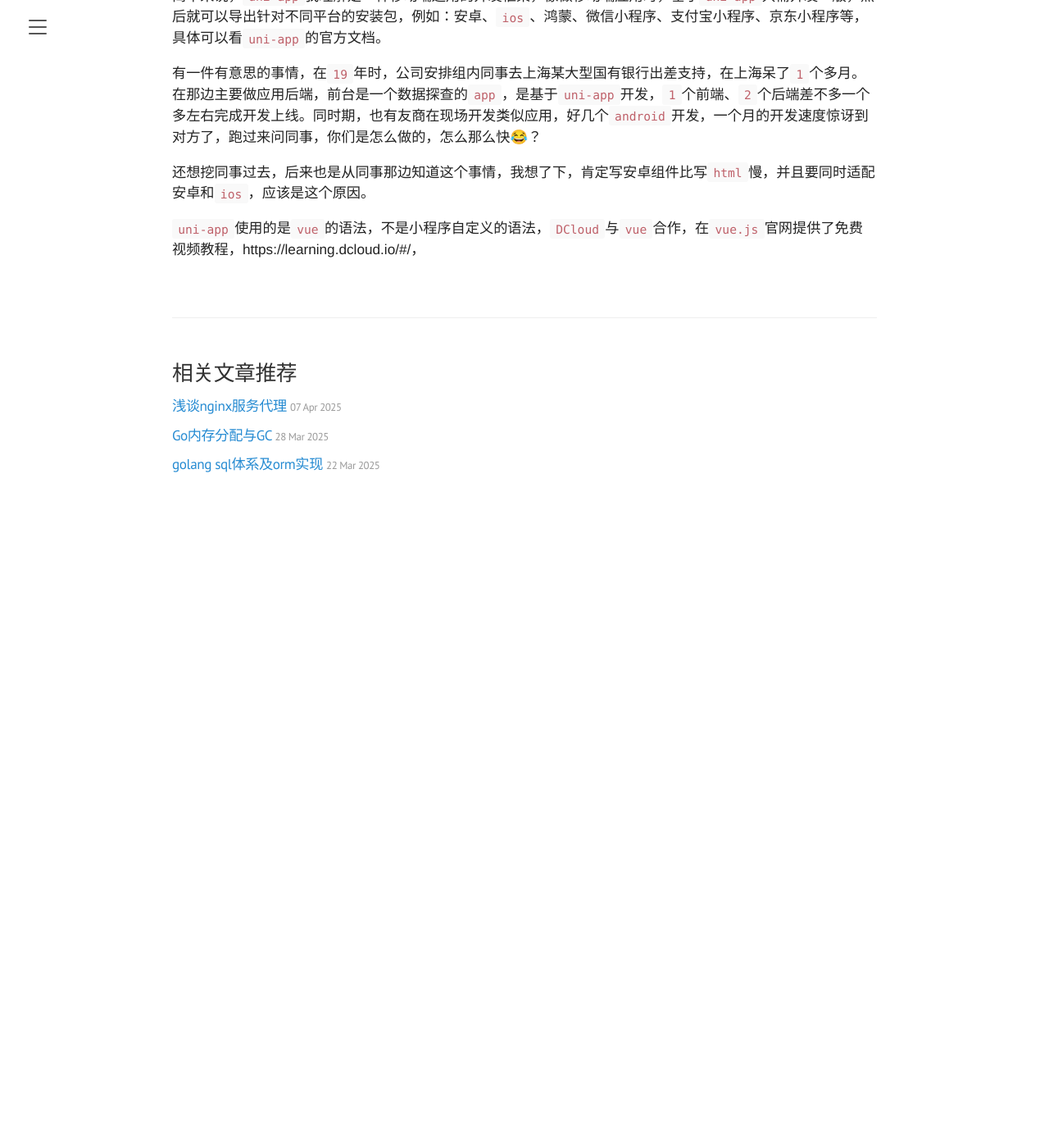
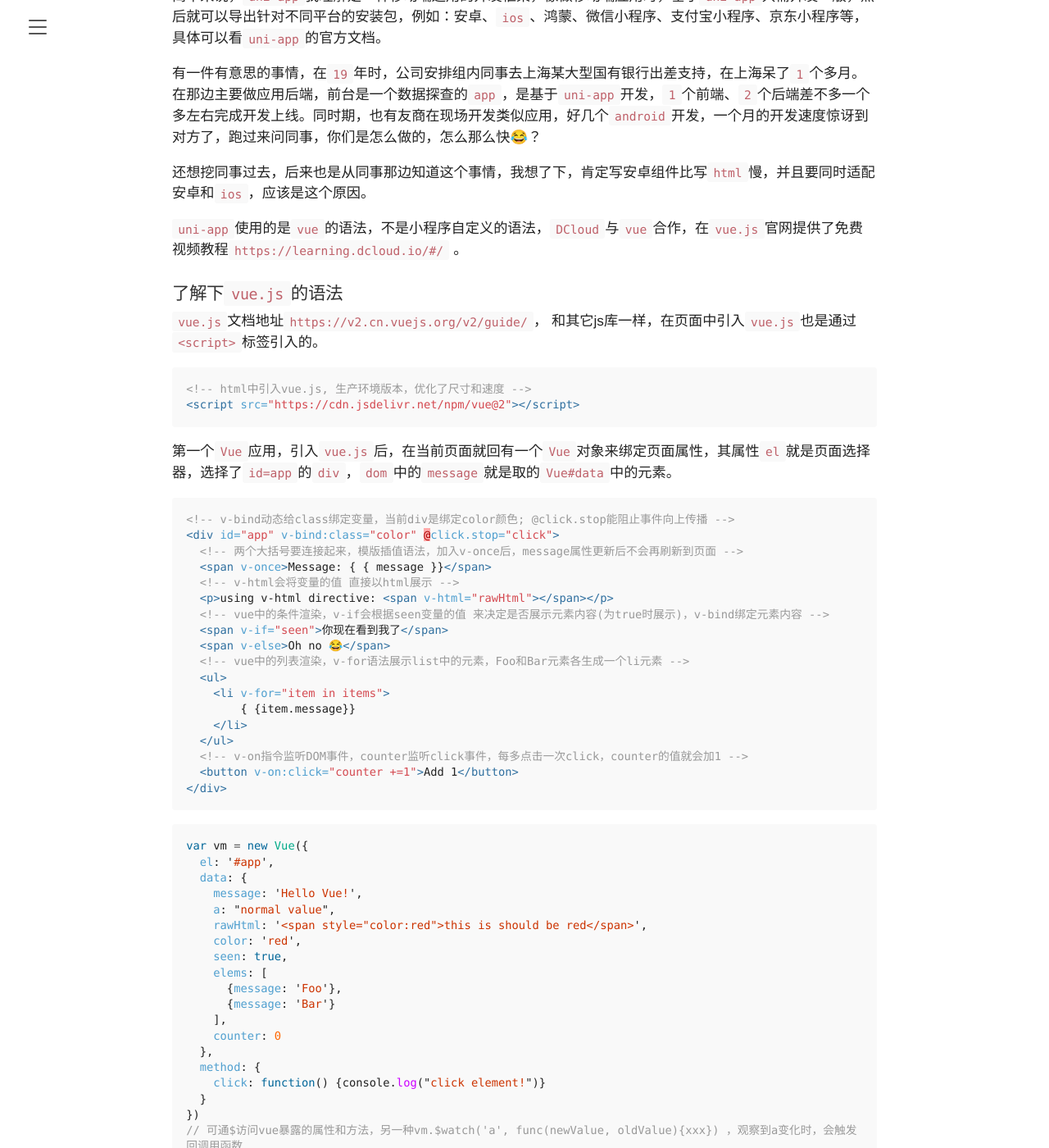
Before and after one commit to dongma/dongma.github.io, a Jekyll site: the page built from _posts/2025-04-22-谈谈我所了解的前端技术的发展.md, in a window 1280 px wide and 1400 px high, scrolled down 1815 px. Shown: the whole window at 82% size. Built offline with Jekyll 4.4.1, drawn with Linux system fonts in a browser that asks for light colours; before the commit the page ends 2445 px from its top, so only the background shows below that; some of the changed text lies outside the part shown.

Commit message:
learn Vue.js syntax, import dependency、create Vue object

````diff
--- a/_posts/2025-04-22-谈谈我所了解的前端技术的发展.md
+++ b/_posts/2025-04-22-谈谈我所了解的前端技术的发展.md
@@ -26,4 +26,58 @@ title: 谈谈我所了解的前端技术的发展
 
 还想挖同事过去，后来也是从同事那边知道这个事情，我想了下，肯定写安卓组件比写`html`慢，并且要同时适配安卓和`ios`，应该是这个原因。
 
-`uni-app`使用的是`vue`的语法，不是小程序自定义的语法，`DCloud`与`vue`合作，在`vue.js`官网提供了免费视频教程，https://learning.dcloud.io/#/，
+`uni-app`使用的是`vue`的语法，不是小程序自定义的语法，`DCloud`与`vue`合作，在`vue.js`官网提供了免费视频教程`https://learning.dcloud.io/#/` 。
+
+### 了解下`vue.js`的语法
+`vue.js`文档地址`https://v2.cn.vuejs.org/v2/guide/`， 和其它js库一样，在页面中引入`vue.js`也是通过`<script>`标签引入的。
+```html
+<!-- html中引入vue.js, 生产环境版本，优化了尺寸和速度 -->
+<script src="https://cdn.jsdelivr.net/npm/vue@2"></script>
+```
+第一个`Vue`应用，引入`vue.js`后，在当前页面就回有一个`Vue`对象来绑定页面属性，其属性`el`就是页面选择器，选择了`id=app`的`div`，`dom`中的`message`就是取的`Vue#data`中的元素。
+```html
+<!-- v-bind动态给class绑定变量，当前div是绑定color颜色; @click.stop能阻止事件向上传播 -->
+<div id="app" v-bind:class="color" @click.stop="click">
+  <!-- 两个大括号要连接起来，模版插值语法，加入v-once后，message属性更新后不会再刷新到页面 -->
+  <span v-once>Message: { { message }}</span>
+  <!-- v-html会将变量的值 直接以html展示 -->
+  <p>using v-html directive: <span v-html="rawHtml"></span></p>
+  <!-- vue中的条件渲染，v-if会根据seen变量的值 来决定是否展示元素内容(为true时展示)，v-bind绑定元素内容 -->
+  <span v-if="seen">你现在看到我了</span>
+  <span v-else>Oh no 😂</span>
+  <!-- vue中的列表渲染，v-for语法展示list中的元素，Foo和Bar元素各生成一个li元素 -->
+  <ul>
+    <li v-for="item in items">
+        { {item.message}}
+    </li>
+  </ul>
+  <!-- v-on指令监听DOM事件，counter监听click事件，每多点击一次click，counter的值就会加1 -->
+  <button v-on:click="counter +=1">Add 1</button>
+</div>
+```
+```js
+var vm = new Vue({
+  el: '#app',
+  data: {
+    message: 'Hello Vue!',
+    a: "normal value",
+    rawHtml: '<span style="color:red">this is should be red</span>',
+    color: 'red',
+    seen: true,
+    elems: [
+      {message: 'Foo'},
+      {message: 'Bar'}
+    ],
+    counter: 0
+  },
+  method: {
+    click: function() {console.log("click element!")}
+  }
+})
+// 可通$访问vue暴露的属性和方法，另一种vm.$watch('a', func(newValue, oldValue){xxx}) ，观察到a变化时，会触发回调用函数
+vm.$data.message = "Change Value!"
+```
+```css
+.red {color:red;}
+.blue {color:blue;font-size:100px;}
+```
````
